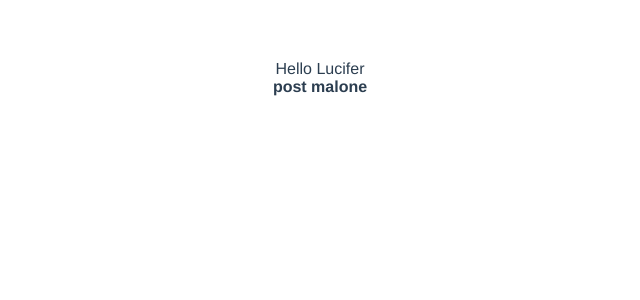
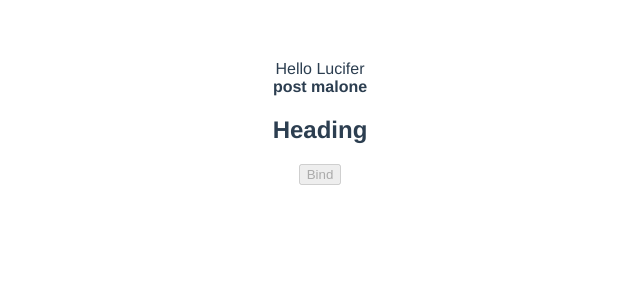
Before and after one commit to shubhamhirap/vue-training, a Vue app: page / in a window 1280 px wide. Shown: the top 300 px of the page, without its empty margins (320-960 px from the left). Built offline with nearby package versions, Linux system fonts and the light colour scheme.

Commit message:
biniding to attribute

```diff
--- a/src/App.vue
+++ b/src/App.vue
@@ -2,8 +2,12 @@
   <div>
     <!-- text-binding with Mustache syntax -->
     <div>{{ greet }} {{ name }}</div>
-    <!-- text binding with directive syntax -->
+    <!-- html binding -->
     <div v-html="singer"></div>
+
+    <!-- attr binding -->
+    <h2 v-bind:id="headingId">Heading</h2>
+    <button v-bind:disabled="isDisabled">Bind</button>
   </div>
 </template>
 
@@ -15,6 +19,8 @@
       greet: "Hello",
       name: "Lucifer",
       singer: "<strong>post malone</strong>",
+      headingId: "heading",
+      isDisabled: true,
     };
   },
 };
```
